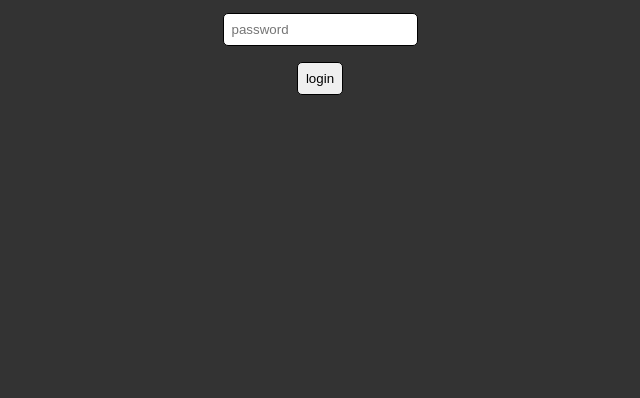
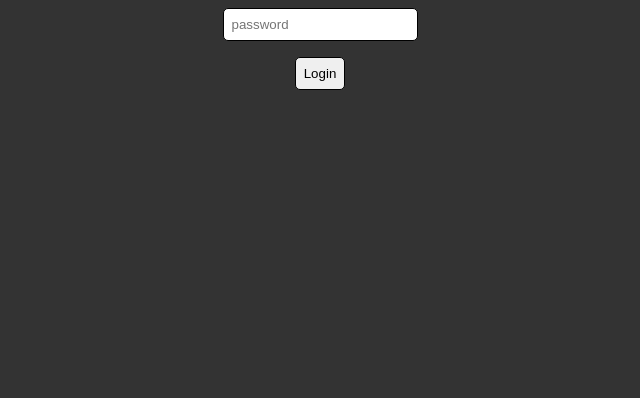
Before and after one commit to mxaze/Nydalenvgs, a website: page public/login.html in a window 1280 px wide. Shown: the part 402-800 px from the top of the page, without its empty margins (320-960 px from the left). Drawn offline with Linux system fonts and the light colour scheme.

Commit message:
Git commiten done

```diff
--- a/app.js
+++ b/app.js
@@ -59,7 +59,6 @@ app.post("/user/create", async (req, res) => {
 })
 
 // function to create a student
-
 function sha256(message) {
   return crypto.createHash("sha256").update(message).digest("hex").toString();
 }
--- a/public/form.css
+++ b/public/form.css
@@ -19,13 +19,13 @@ form {
 }
 
 main {
+    height: 100vh;
+    display: flex;
     padding: 1rem;
-    display: flex;
-    height: 90vh;
     flex-direction: column;
     justify-content: center;
     align-items: center;
-    gap: 2rem;
+    gap: 1rem;
 }
 
 form input {
--- /dev/null
+++ b/public/global.css
@@ -0,0 +1,5 @@
+body, * {
+    margin: 0;
+    padding: 0;
+    box-sizing: border-box;
+}
--- a/public/login.html
+++ b/public/login.html
@@ -4,6 +4,7 @@
     <meta charset="UTF-8">
     <meta name="viewport" content="width=device-width, initial-scale=1.0">
     <link rel="stylesheet" href="/form.css">
+    <link rel="stylesheet" href="/global.css">
     <title>Document</title>
 </head>
 <body>
@@ -12,7 +13,7 @@
         <form action="/api/login" method="POST">
           <input type="mail" name="mail" placeholder="mail@mail.com" />
           <input type="password" name="password" placeholder="password" />
-          <input type="submit" value="login" />
+          <input type="submit" value="Login" />
         </form>
       </main>
 </body>
```
Also changed, not shown: public/Admin/create.html (+1 -1 lines), public/Admin/index.html (+1 -0 lines).
